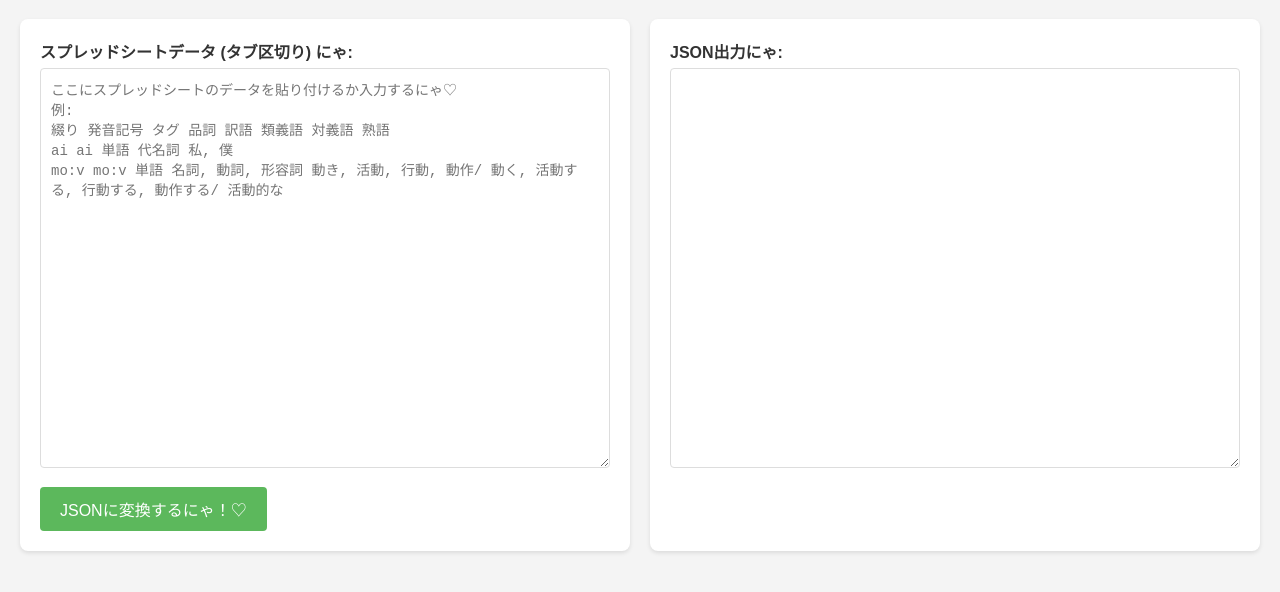
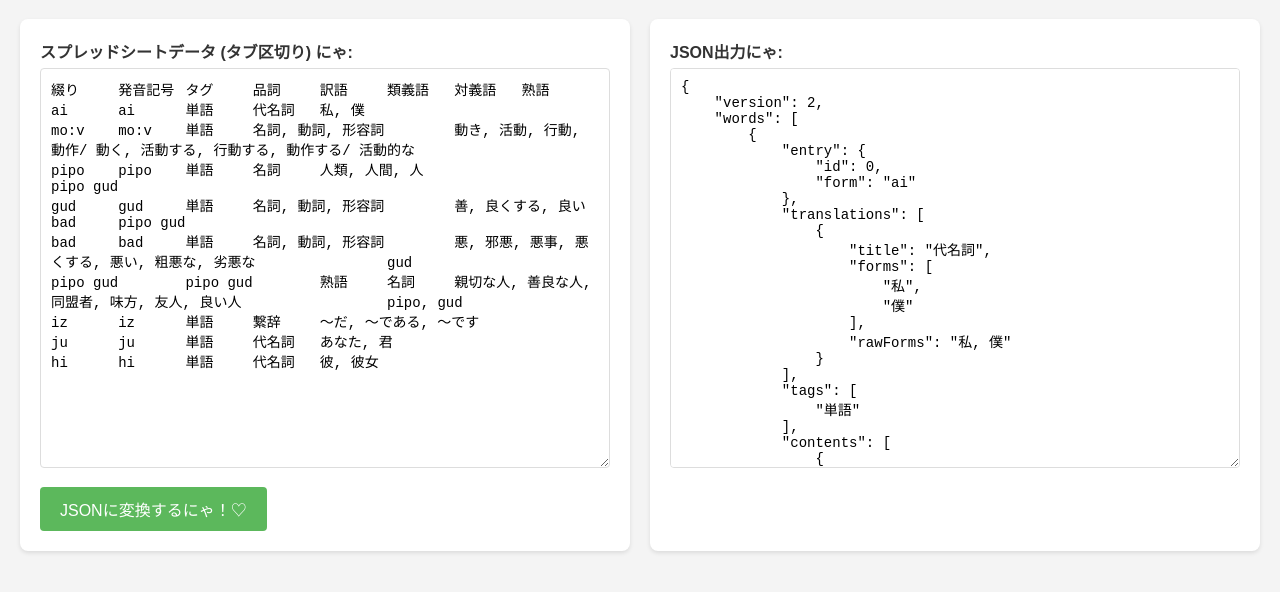
Before and after one commit to kiroku1010/spreadsheet-to-otm, a plain HTML site: page index.html in a window 1280 px wide. Shown: the part 70-662 px from the top of the page. Drawn offline with Linux system fonts and the light colour scheme.

Commit message:
Update index.html

```diff
--- a/index.html
+++ b/index.html
@@ -75,9 +75,10 @@
             <label for="spreadsheet_input">スプレッドシートデータ (タブ区切り) にゃ:</label>
             <textarea id="spreadsheet_input" onkeyup="convertToJson()" placeholder="ここにスプレッドシートのデータを貼り付けるか入力するにゃ♡
 例:
-綴り 発音記号 タグ 品詞 訳語 類義語 対義語 熟語
-ai ai 単語 代名詞 私, 僕
-mo:v mo:v 単語 名詞, 動詞, 形容詞 動き, 活動, 行動, 動作/ 動く, 活動する, 行動する, 動作する/ 活動的な "></textarea>
+綴り	発音記号	タグ	品詞	訳語	類義語	対義語	熟語
+ai	ai	単語	代名詞	私, 僕
+mo:v	mo:v	単語	名詞, 動詞, 形容詞	動き, 活動, 行動, 動作/ 動く, 活動する, 行動する, 動作する/ 活動的な
+"></textarea>
             <button onclick="convertToJson()">JSONに変換するにゃ！♡</button>
         </div>
         <div class="output-section">
@@ -86,6 +87,7 @@ mo:v mo:v 単語 名詞, 動詞, 形容詞 動き, 活動, 行動, 動作/ 動
         </div>
     </div>
     <script>
+        // キミのPythonコードをJavaScriptに変換した部分にゃ
         function convertSpreadsheetToJson(spreadsheetData) {
             const lines = spreadsheetData.trim().split('\n');
             if (lines.length === 0 || lines[0].trim() === '') {
@@ -256,6 +258,30 @@ mo:v mo:v 単語 名詞, 動詞, 形容詞 動き, 活動, 行動, 動作/ 動
             };
             return JSON.stringify(jsonOutput, null, 4);
         }
+
+        // テキストエリアの入力が変更されたらJSONを更新する関数にゃ
+        function convertToJson() {
+            const spreadsheetInput = document.getElementById('spreadsheet_input').value;
+            const jsonOutput = convertSpreadsheetToJson(spreadsheetInput);
+            document.getElementById('json_output').value = jsonOutput;
+        }
+
+        // ページ読み込み時にサンプルデータをセットして変換するにゃ
+        document.addEventListener('DOMContentLoaded', () => {
+            const initialSpreadsheetInput = `綴り	発音記号	タグ	品詞	訳語	類義語	対義語	熟語
+ai	ai	単語	代名詞	私, 僕
+mo:v	mo:v	単語	名詞, 動詞, 形容詞	動き, 活動, 行動, 動作/ 動く, 活動する, 行動する, 動作する/ 活動的な
+pipo	pipo	単語	名詞	人類, 人間, 人			pipo gud
+gud	gud	単語	名詞, 動詞, 形容詞	善, 良くする, 良い		bad	pipo gud
+bad	bad	単語	名詞, 動詞, 形容詞	悪, 邪悪, 悪事, 悪くする, 悪い, 粗悪な, 劣悪な		gud
+pipo gud	pipo gud	熟語	名詞	親切な人, 善良な人, 同盟者, 味方, 友人, 良い人			pipo, gud
+iz	iz	単語	繋辞	～だ, ～である, ～です
+ju	ju	単語	代名詞	あなた, 君
+hi	hi	単語	代名詞	彼, 彼女
+`;
+            document.getElementById('spreadsheet_input').value = initialSpreadsheetInput;
+            convertToJson(); // 初回ロード時に変換を実行するにゃ
+        });
     </script>
 </body>
 
```
